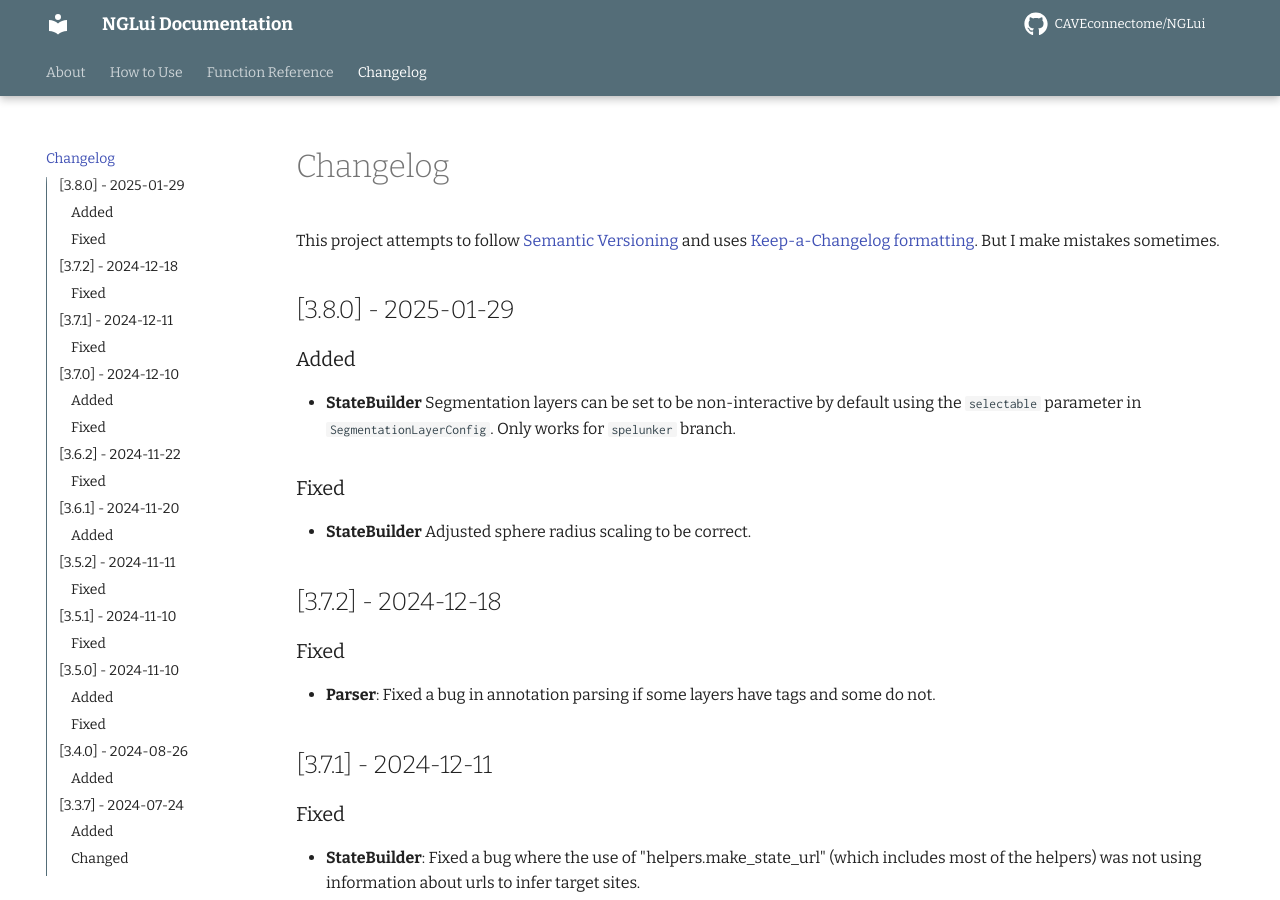
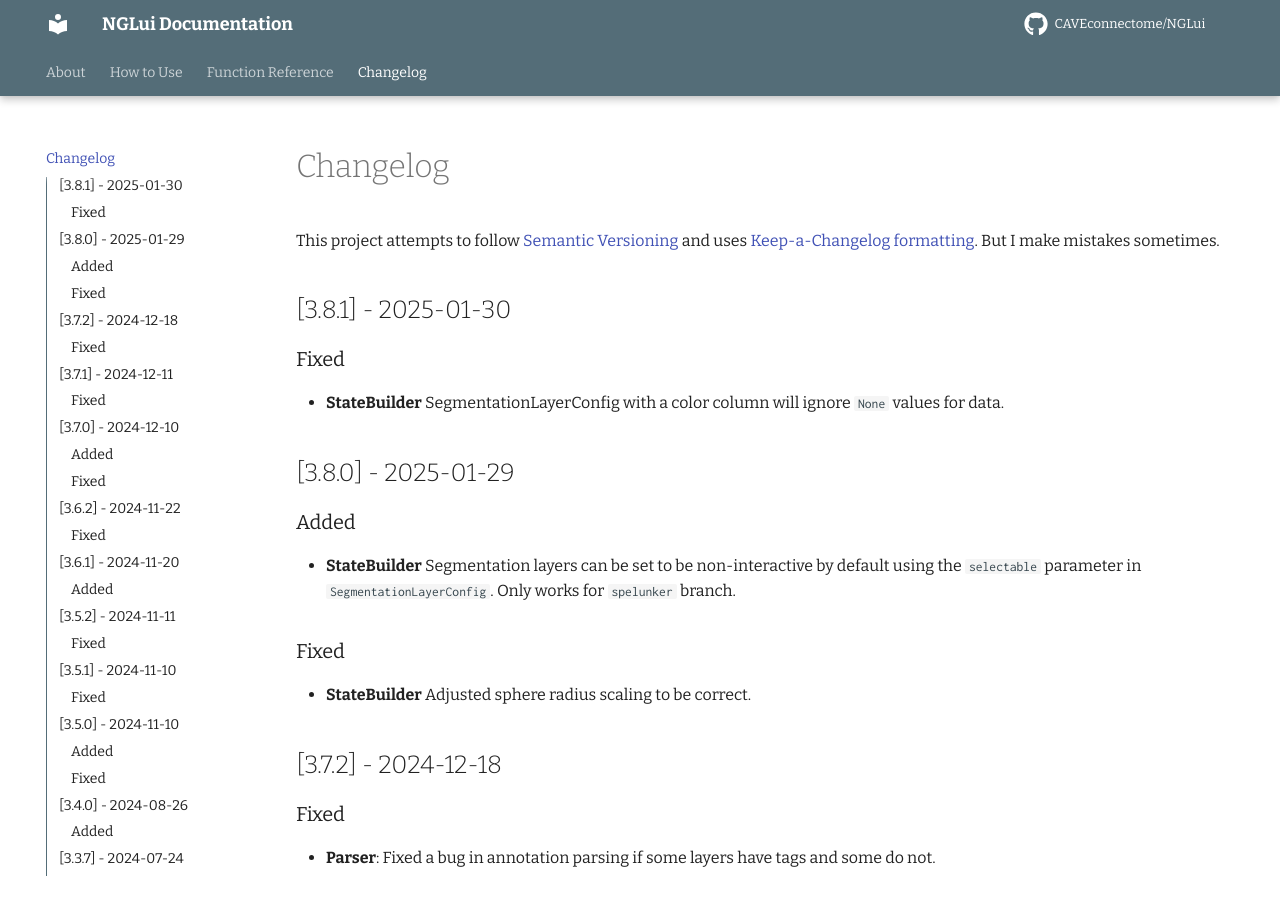
Before and after one commit to CAVEconnectome/nglui, an MkDocs documentation site: the page built from docs/changelog.md, in a window 1280 px wide and 900 px high. Built offline with MkDocs 1.6.1 and Material for MkDocs 9.7.7, drawn with Linux system fonts in a browser that asks for light colours; comment, search, counter and statistics services are not loaded.

Commit message:
changelog + script fix

```diff
--- a/docs/changelog.md
+++ b/docs/changelog.md
@@ -1,6 +1,12 @@
 # Changelog
 
 This project attempts to follow [Semantic Versioning](https://semver.org) and uses [Keep-a-Changelog formatting](https://keepachangelog.com/en/1.0.0/). But I make mistakes sometimes.
+
+## [3.8.1] - 2025-01-30
+
+### Fixed
+
+- **StateBuilder** SegmentationLayerConfig with a color column will ignore `None` values for data.
 
 ## [3.8.0] - 2025-01-29
 
--- a/pyproject.toml
+++ b/pyproject.toml
@@ -77,7 +77,7 @@ commit = true
 message = "v{new_version}"
 commit_args = ""
 pre_commit_hooks = ['uv sync', 'git add uv.lock']
-post_commit_hooks = [".bmv-post-commit.sh"]
+post_commit_hooks = ["./.bmv-post-commit.sh"]
 
 [[tool.bumpversion.files]]
 filename = "src/nglui/__init__.py"
```
